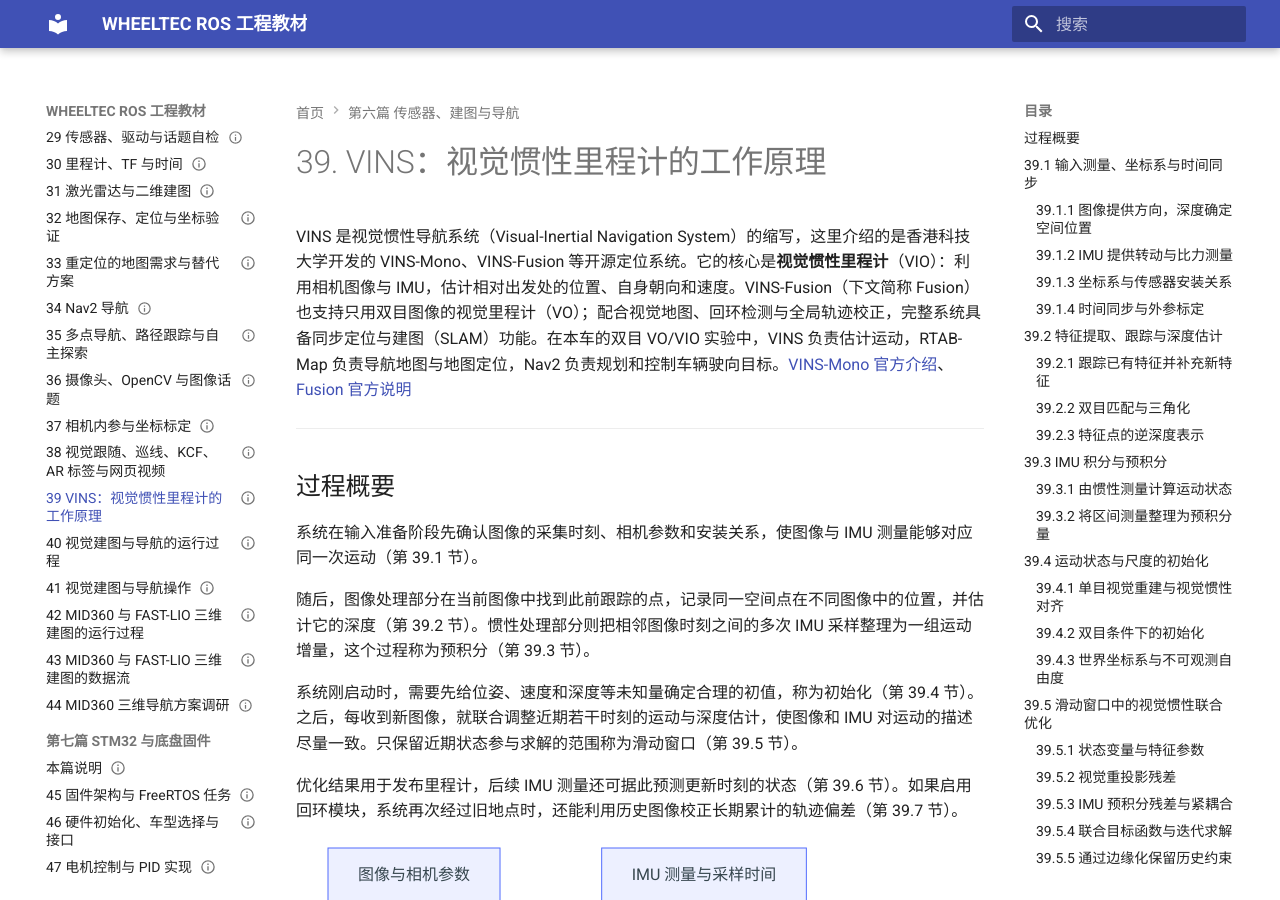
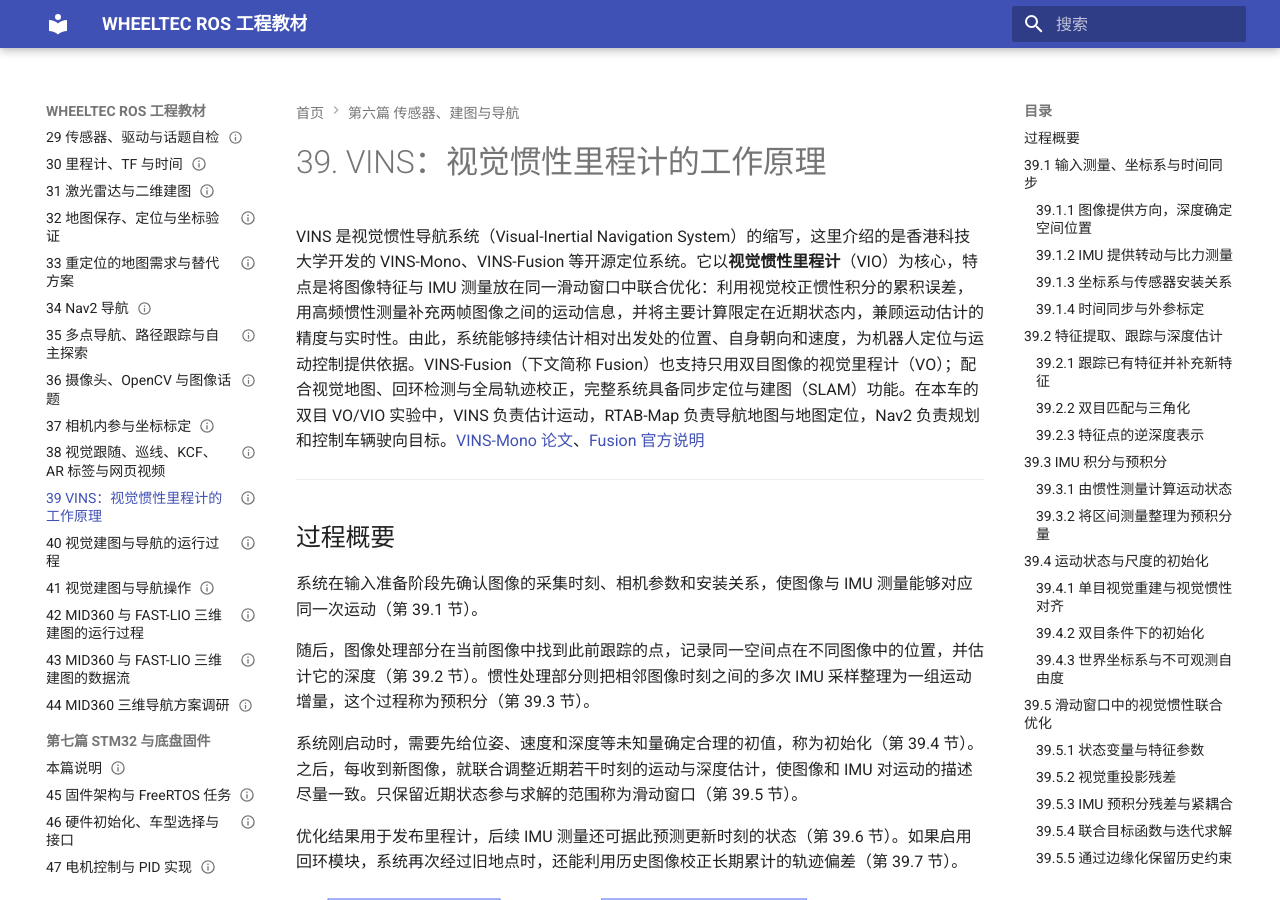
Before and after one commit to EnosElinsa/wheeltec-ros-textbook, an MkDocs documentation site: the page built from docs/06-sensors-navigation/39-vins-principles.md, in a window 1280 px wide and 900 px high. Built offline with MkDocs 1.6.1 and Material for MkDocs 9.7.7, drawn with Linux system fonts in a browser that asks for light colours.

Commit message:
docs: explain VINS joint optimization and practical benefits in opening

```diff
--- a/docs/06-sensors-navigation/39-vins-principles.md
+++ b/docs/06-sensors-navigation/39-vins-principles.md
@@ -4,7 +4,7 @@ status: complete
 
 # 39. VINS：视觉惯性里程计的工作原理
 
-VINS 是视觉惯性导航系统（Visual-Inertial Navigation System）的缩写，这里介绍的是香港科技大学开发的 VINS-Mono、VINS-Fusion 等开源定位系统。它的核心是**视觉惯性里程计**（VIO）：利用相机图像与 IMU，估计相对出发处的位置、自身朝向和速度。VINS-Fusion（下文简称 Fusion）也支持只用双目图像的视觉里程计（VO）；配合视觉地图、回环检测与全局轨迹校正，完整系统具备同步定位与建图（SLAM）功能。在本车的双目 VO/VIO 实验中，VINS 负责估计运动，RTAB-Map 负责导航地图与地图定位，Nav2 负责规划和控制车辆驶向目标。[VINS-Mono 官方介绍][mono-overview]、[Fusion 官方说明][s3]
+VINS 是视觉惯性导航系统（Visual-Inertial Navigation System）的缩写，这里介绍的是香港科技大学开发的 VINS-Mono、VINS-Fusion 等开源定位系统。它以**视觉惯性里程计**（VIO）为核心，特点是将图像特征与 IMU 测量放在同一滑动窗口中联合优化：利用视觉校正惯性积分的累积误差，用高频惯性测量补充两帧图像之间的运动信息，并将主要计算限定在近期状态内，兼顾运动估计的精度与实时性。由此，系统能够持续估计相对出发处的位置、自身朝向和速度，为机器人定位与运动控制提供依据。VINS-Fusion（下文简称 Fusion）也支持只用双目图像的视觉里程计（VO）；配合视觉地图、回环检测与全局轨迹校正，完整系统具备同步定位与建图（SLAM）功能。在本车的双目 VO/VIO 实验中，VINS 负责估计运动，RTAB-Map 负责导航地图与地图定位，Nav2 负责规划和控制车辆驶向目标。[VINS-Mono 论文][s1]、[Fusion 官方说明][s3]
 
 ---
 
```
